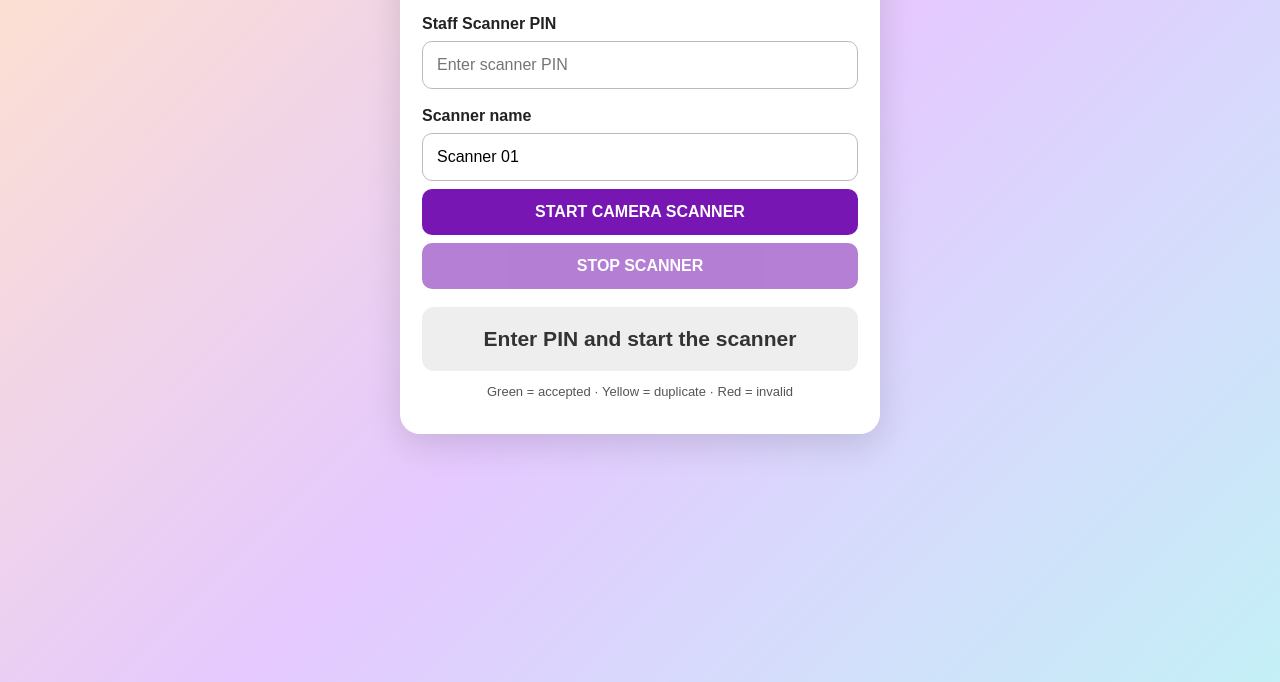
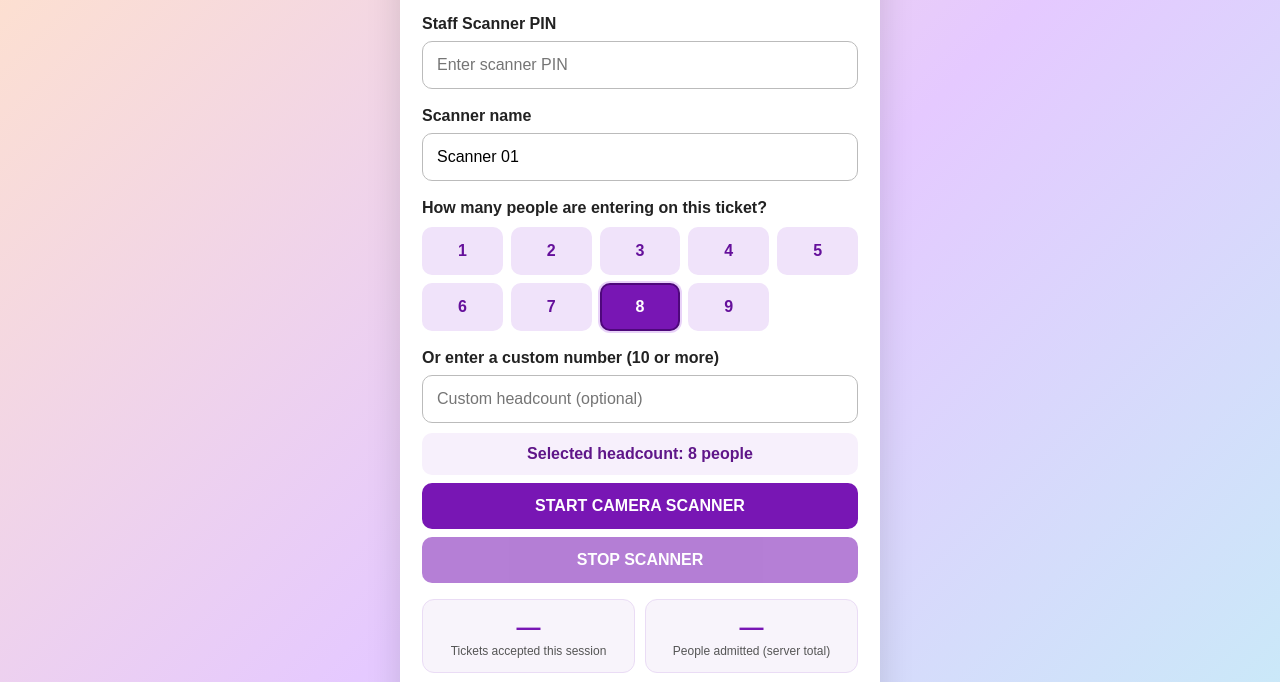
Before and after one commit to faisalnayeem70/vibrant-expo, a plain HTML site: page scanner.html in a window 1280 px wide. Shown: the part 116-798 px from the top of the page. Drawn offline with Linux system fonts and the light colour scheme.

Commit message:
Update scanner.html

```diff
--- a/scanner.html
+++ b/scanner.html
@@ -1,4 +1,3 @@
-
 <!DOCTYPE html>
 <html lang="en">
 <head>
@@ -30,7 +29,7 @@
       border: 0; background: #7816b4; color: white;
       font-weight: bold; cursor: pointer;
     }
-    button:disabled { opacity: .55; }
+    button:disabled { opacity: .55; cursor: not-allowed; }
     #reader { margin-top: 18px; width: 100%; }
     #status {
       margin-top: 18px; padding: 20px 12px;
@@ -43,6 +42,34 @@
     .duplicate { background: #fff0b8; color: #795200; }
     .invalid { background: #ffd5d5; color: #a00000; }
     .info { font-size: 13px; }
+    .count-grid {
+      display: grid; grid-template-columns: repeat(5, minmax(0, 1fr));
+      gap: 8px; margin-top: 10px;
+    }
+    .count-btn {
+      margin: 0; padding: 13px 0; background: #f0e3fa;
+      color: #65109b; border: 2px solid transparent;
+    }
+    .count-btn.selected {
+      background: #7816b4; color: #fff; border-color: #4e087b;
+      box-shadow: 0 0 0 2px #e8d2f8;
+    }
+    .count-summary {
+      margin-top: 10px; text-align: center; padding: 12px;
+      border-radius: 10px; background: #f7f0fc; color: #5f1689;
+      font-weight: bold;
+    }
+    .stats {
+      display: grid; grid-template-columns: 1fr 1fr; gap: 10px;
+      margin-top: 16px;
+    }
+    .stat {
+      background: #f8f4fb; border: 1px solid #eadcf5;
+      border-radius: 12px; padding: 13px 8px; text-align: center;
+    }
+    .stat strong { display: block; font-size: 24px; color: #7816b4; }
+    .stat span { font-size: 12px; color: #555; }
+    .small { font-size: 12px; color: #666; line-height: 1.4; }
   </style>
 </head>
 <body>
@@ -55,15 +82,43 @@
          autocomplete="current-password" placeholder="Enter scanner PIN">
 
   <label for="staff">Scanner name</label>
-  <input id="staff" maxlength="40" value="Scanner 01"
-         autocomplete="off">
+  <input id="staff" maxlength="40" value="Scanner 01" autocomplete="off">
+
+  <label>How many people are entering on this ticket?</label>
+  <div class="count-grid" id="countGrid" aria-label="People entering">
+    <button type="button" class="count-btn" data-count="1">1</button>
+    <button type="button" class="count-btn" data-count="2">2</button>
+    <button type="button" class="count-btn" data-count="3">3</button>
+    <button type="button" class="count-btn" data-count="4">4</button>
+    <button type="button" class="count-btn" data-count="5">5</button>
+    <button type="button" class="count-btn" data-count="6">6</button>
+    <button type="button" class="count-btn" data-count="7">7</button>
+    <button type="button" class="count-btn selected" data-count="8" aria-pressed="true">8</button>
+    <button type="button" class="count-btn" data-count="9">9</button>
+  </div>
+  <label for="customCount">Or enter a custom number (10 or more)</label>
+  <input id="customCount" type="number" inputmode="numeric" min="10"
+         step="1" placeholder="Custom headcount (optional)">
+  <div class="count-summary" id="countSummary">Selected headcount: 8 people</div>
 
   <button id="start">START CAMERA SCANNER</button>
   <button id="stop" disabled>STOP SCANNER</button>
 
+  <div class="stats" aria-live="polite">
+    <div class="stat">
+      <strong id="ticketTotal">—</strong>
+      <span>Tickets accepted this session</span>
+    </div>
+    <div class="stat">
+      <strong id="peopleTotal">—</strong>
+      <span>People admitted (server total)</span>
+    </div>
+  </div>
+  <p class="small">Live totals appear when the scanner server returns authoritative totals. A browser-only count is not treated as the official total.</p>
+
   <div id="reader"></div>
   <div id="status" class="idle" role="status" aria-live="polite">
-    Enter PIN and start the scanner
+    Enter PIN, confirm headcount, and start the scanner
   </div>
   <p class="info">Green = accepted · Yellow = duplicate · Red = invalid</p>
 </main>
@@ -79,18 +134,65 @@
   let busy = false;
   let lastToken = "";
   let lastTime = 0;
+  let selectedCount = 8;
+  let acceptedThisSession = 0;
 
   function show(message, type) {
     $("status").textContent = message;
     $("status").className = type;
   }
 
+  function currentCount() {
+    const customRaw = $("customCount").value.trim();
+    if (customRaw !== "") {
+      const custom = Number(customRaw);
+      if (!Number.isInteger(custom) || custom < 10) return null;
+      return custom;
+    }
+    return selectedCount;
+  }
+
+  function updateCountUI() {
+    const count = currentCount();
+    document.querySelectorAll(".count-btn").forEach(button => {
+      const active = $("customCount").value.trim() === "" &&
+        Number(button.dataset.count) === selectedCount;
+      button.classList.toggle("selected", active);
+      button.setAttribute("aria-pressed", active ? "true" : "false");
+    });
+    $("countSummary").textContent = count === null
+      ? "Enter a whole number of 10 or more"
+      : `Selected headcount: ${count} ${count === 1 ? "person" : "people"}`;
+  }
+
+  document.querySelectorAll(".count-btn").forEach(button => {
+    button.addEventListener("click", () => {
+      selectedCount = Number(button.dataset.count);
+      $("customCount").value = "";
+      updateCountUI();
+    });
+  });
+  $("customCount").addEventListener("input", updateCountUI);
+  updateCountUI();
+
+  function updateServerTotals(result) {
+    // These values must be calculated by the server/database, not the browser.
+    const tickets = result.total_accepted_tickets ?? result.accepted_tickets_total;
+    const people = result.total_people_entered ?? result.people_entered_total;
+    if (Number.isFinite(Number(tickets))) $("ticketTotal").textContent = Number(tickets);
+    if (Number.isFinite(Number(people))) $("peopleTotal").textContent = Number(people);
+  }
+
   async function handleScan(decodedText) {
     const token = decodedText.trim();
     const now = Date.now();
+    if (busy || (token === lastToken && now - lastTime < 2500)) return;
 
-    // Prevent rapid repeat requests while the same QR remains in view.
-    if (busy || (token === lastToken && now - lastTime < 2500)) return;
+    const peopleCount = currentCount();
+    if (!Number.isInteger(peopleCount) || peopleCount < 1) {
+      show("SELECT A VALID HEADCOUNT BEFORE SCANNING", "invalid");
+      return;
+    }
 
     lastToken = token;
     lastTime = now;
@@ -103,7 +205,8 @@
         body: JSON.stringify({
           pin: $("pin").value,
           ticket_token: token,
-          scanner_label: $("staff").value.trim() || "Scanner"
+          scanner_label: $("staff").value.trim() || "Scanner",
+          people_count: peopleCount
         })
       });
 
@@ -112,15 +215,19 @@
       if (response.status === 401) {
         show("PIN INCORRECT — CHECK STAFF PIN", "invalid");
       } else if (!response.ok) {
-        show("SERVER ERROR — TRY AGAIN", "invalid");
+        show(result.error || "SERVER ERROR — TRY AGAIN", "invalid");
       } else if (result.status === "accepted") {
-        show("✓ ENTRY ACCEPTED", "accepted");
+        acceptedThisSession += 1;
+        $("ticketTotal").textContent = acceptedThisSession;
+        updateServerTotals(result);
+        show(`✓ ENTRY ACCEPTED — ${peopleCount} ${peopleCount === 1 ? "PERSON" : "PEOPLE"} ADMITTED`, "accepted");
       } else if (result.status === "duplicate") {
-        show("⚠ ALREADY SCANNED — ALLOW ENTRY", "duplicate");
+        updateServerTotals(result);
+        show("⚠ ALREADY SCANNED — DO NOT ADD TO THE COUNT", "duplicate");
       } else if (result.status === "invalid") {
         show("✕ INVALID TICKET", "invalid");
       } else {
-        show("UNEXPECTED RESPONSE — CHECK", "invalid");
+        show("UNEXPECTED RESPONSE — CHECK SERVER", "invalid");
       }
     } catch (error) {
       show("CONNECTION ERROR — CHECK INTERNET", "invalid");
@@ -136,7 +243,12 @@
       $("pin").focus();
       return;
     }
-
+    const count = currentCount();
+    if (!Number.isInteger(count) || count < 1) {
+      show("ENTER A VALID HEADCOUNT FIRST", "invalid");
+      $("customCount").focus();
+      return;
+    }
     if (typeof Html5Qrcode === "undefined") {
       show("SCANNER LIBRARY FAILED TO LOAD", "invalid");
       return;
@@ -153,7 +265,7 @@
       running = true;
       $("start").disabled = true;
       $("stop").disabled = false;
-      show("CAMERA READY — SCAN A TICKET", "idle");
+      show("CAMERA READY — CONFIRM HEADCOUNT FOR EACH TICKET", "idle");
     } catch (error) {
       scanner = null;
       show("CAMERA FAILED — ALLOW CAMERA PERMISSION", "invalid");
```
